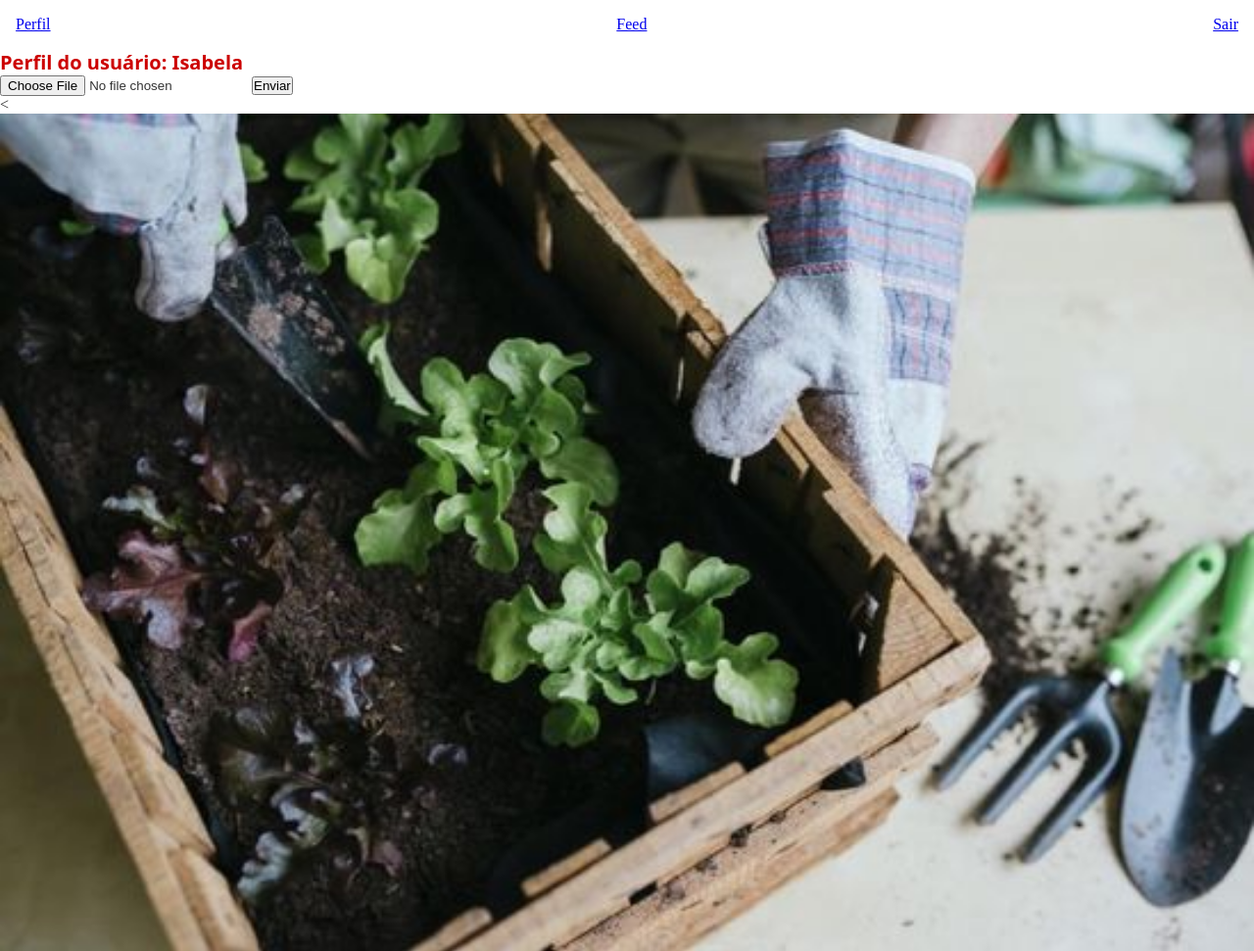
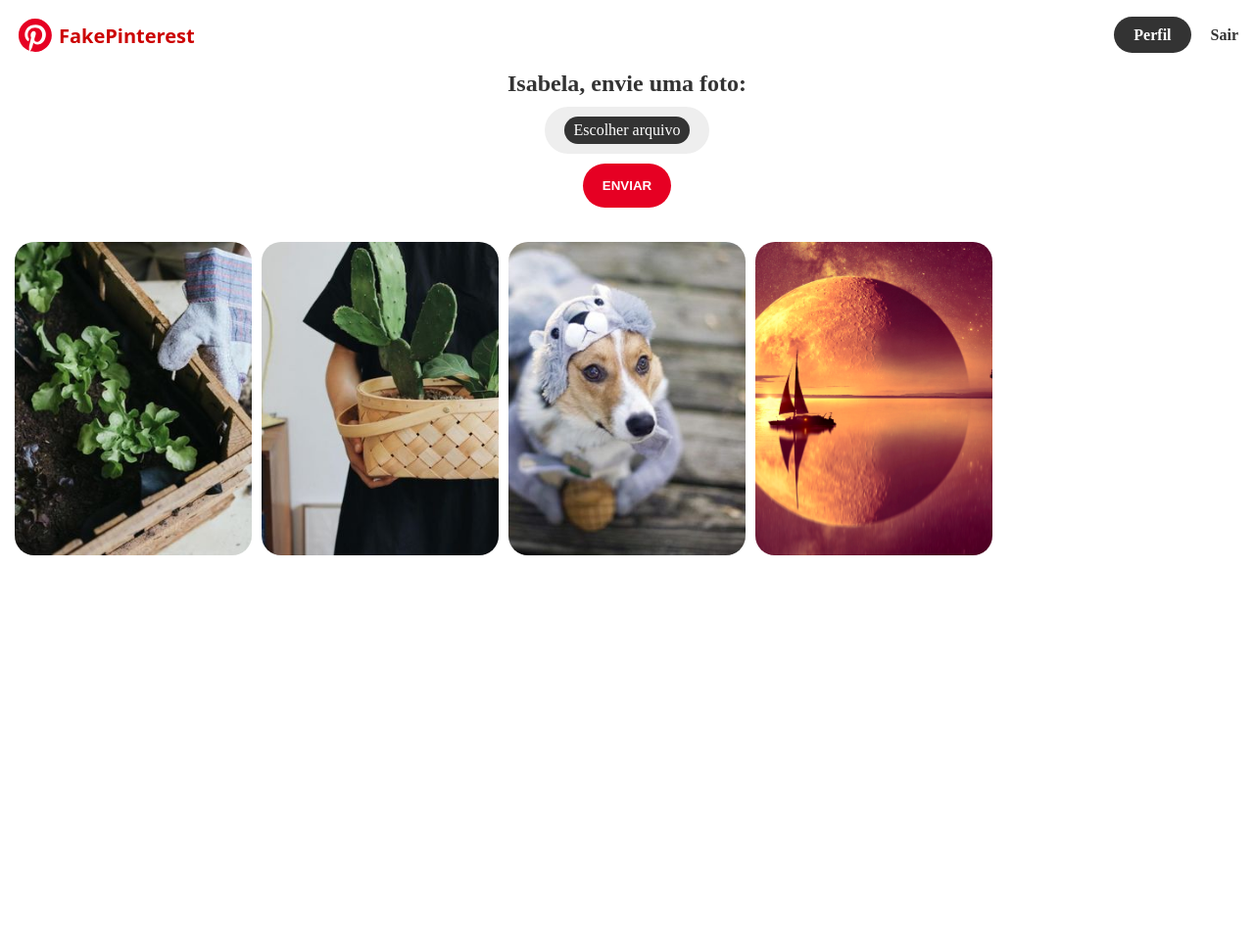
Before and after one commit to imagalhaess/fake-pinterest, a Flask app: page /perfil/1 in a window 1280 px wide. Shown: the top 971 px of the page at 98% size. After the commit the page ends 567 px from the top, so only its background shows below. Run offline with Flask 3, Linux system fonts and the light colour scheme; a user stored in the database is signed in; some libraries are stand-ins or nearby versions.

Commit message:
Adequação das páginas de Perfil, Criar Conta e Feed.

```diff
--- a/fakepinterest/templates/homepage.html
+++ b/fakepinterest/templates/homepage.html
@@ -81,7 +81,11 @@
 
           <div class="div-botao">
             {{ form.botao_confirmacao(class="botao-login") }}
-            <a href="{{ url_for('criar_conta') }}" class="link-criarconta"
+            <a
+              href="{{ url_for('criar_conta') }}"
+              class="link-criarconta"
+              ,
+              style="text-decoration: underline"
               >Não tem uma conta? Crie aqui</a
             >
           </div>
--- a/fakepinterest/templates/navbar.html
+++ b/fakepinterest/templates/navbar.html
@@ -1,5 +1,31 @@
-<nav>
-  <a href="{{ url_for('perfil', id_usuario=current_user.id)}}">Perfil</a>
-  <a href="{{ url_for('feed')}}">Feed</a>
-  <a href="{{ url_for('logout')}}">Sair</a>
-</nav>
+<header>
+  <nav>
+    <a
+      href="{{ url_for('feed') }}"
+      class="logo-pinterest"
+      style="text-decoration: none"
+    >
+      <svg height="40" viewBox="-3 -3 82 82" width="40" style="display: block">
+        <title>FakePinterest logo</title>
+        <circle cx="38" cy="38" fill="white" r="40"></circle>
+        <path
+          d="M27.5 71c3.3 1 6.7 1.6 10.3 1.6C57 72.6 72.6 57 72.6 37.8 72.6 18.6 57 3 37.8 3 18.6 3 3 18.6 3 37.8c0 14.8 9.3 27.5 22.4 32.5-.3-2.7-.6-7.2 0-10.3l4-17.2s-1-2-1-5.2c0-4.8 3-8.4 6.4-8.4 3 0 4.4 2.2 4.4 5 0 3-2 7.3-3 11.4C35.6 49 38 52 41.5 52c6.2 0 11-6.6 11-16 0-8.3-6-14-14.6-14-9.8 0-15.6 7.3-15.6 15 0 3 1 6 2.6 8 .3.2.3.5.2 1l-1 3.8c0 .6-.4.8-1 .4-4.4-2-7-8.3-7-13.4 0-11 7.8-21 22.8-21 12 0 21.3 8.6 21.3 20 0 12-7.4 21.6-18 21.6-3.4 0-6.7-1.8-7.8-4L32 61.7c-.8 3-3 7-4.5 9.4z"
+          fill="#e60023"
+          fill-rule="evenodd"
+        ></path>
+      </svg>
+      <h1>FakePinterest</h1>
+    </a>
+
+    <div class="restante-nav">
+      <p class="botao-perfil">
+        <a
+          href="{{ url_for('perfil', id_usuario=current_user.id) }}"
+          class="link-nav"
+          >Perfil</a
+        >
+      </p>
+      <a href="{{ url_for('logout') }}" class="link-nav">Sair</a>
+    </div>
+  </nav>
+</header>
--- a/fakepinterest/templates/perfil.html
+++ b/fakepinterest/templates/perfil.html
@@ -1,17 +1,51 @@
-{% extends 'homepage.html' %} {% block titulo%}Perfil de {{ usuario }}
-{%endblock%} {% block body %}
+{% extends "homepage.html" %} {% block titulo %} Olá, {{ usuario.username }} {%
+endblock %} {% block body %}
 <body>
-  {% include 'navbar.html' %}
-  <h1>Perfil do usuário: {{ usuario.username }}</h1>
+  {% include "navbar.html" %}
+  <div class="container">
+    {% if form %}
 
-  {% if form %}
-  <form method="POST" enctype="multipart/form-data">
-    {{ form.hidden_tag() }} {{ form.crsf_token }} {{ form.foto() }} {{
-    form.botao_confirmacao() }}
-  </form>
-  {% endif %} {% for foto in usuario.fotos %} <<img
-    src="{{ url_for('static', filename='fotos_posts/{}'.format(foto.imagem)) }}"
-  />
-  {%endfor%}
+    <form class="bloco-add-img" method="POST" enctype="multipart/form-data">
+      {{ form.csrf_token }}
+      <h2>{{ usuario.username }}, envie uma foto:</h2>
+
+      <div class="bloco-arquivo">
+        <label for="foto" class="botao-arquivo">
+          Escolher arquivo {{ form.foto(class="input-arquivo", id="foto") }}
+        </label>
+        <span id="imagem-arquivo" class=""></span>
+      </div>
+
+      {{ form.botao_confirmacao(class="botao-login") }}
+    </form>
+
+    {% else %}
+    <div class="bloco-add-img">
+      <h2>Perfil de {{ usuario.username }}</h2>
+    </div>
+    {% endif %}
+
+    <div class="conteudo">
+      {% for foto in usuario.fotos %}
+      <div class="bloco-imagem">
+        <img
+          src="{{ url_for('static', filename='fotos_posts/{}'.format(foto.imagem)) }}"
+        />
+      </div>
+      {% endfor %}
+    </div>
+  </div>
+
+  <script>
+    let input = document.getElementById("foto");
+    let imagemArquivo = document.getElementById("imagem-arquivo");
+
+    input.addEventListener("change", () => {
+      let inputImagem = document.querySelector("input[type=file]").files[0];
+
+      imagemArquivo.classList.add("visivel");
+      imagemArquivo.innerText = inputImagem.name;
+    });
+  </script>
 </body>
-{%endblock%}
+{% endblock %}
```
Also changed, not shown: fakepinterest/templates/criar_conta.html (+41 -8 lines), fakepinterest/templates/feed.html (+19 -9 lines), fakepinterest/static/fotos_posts/pinterest-11.jpg (added), instance/comunidade.db.
